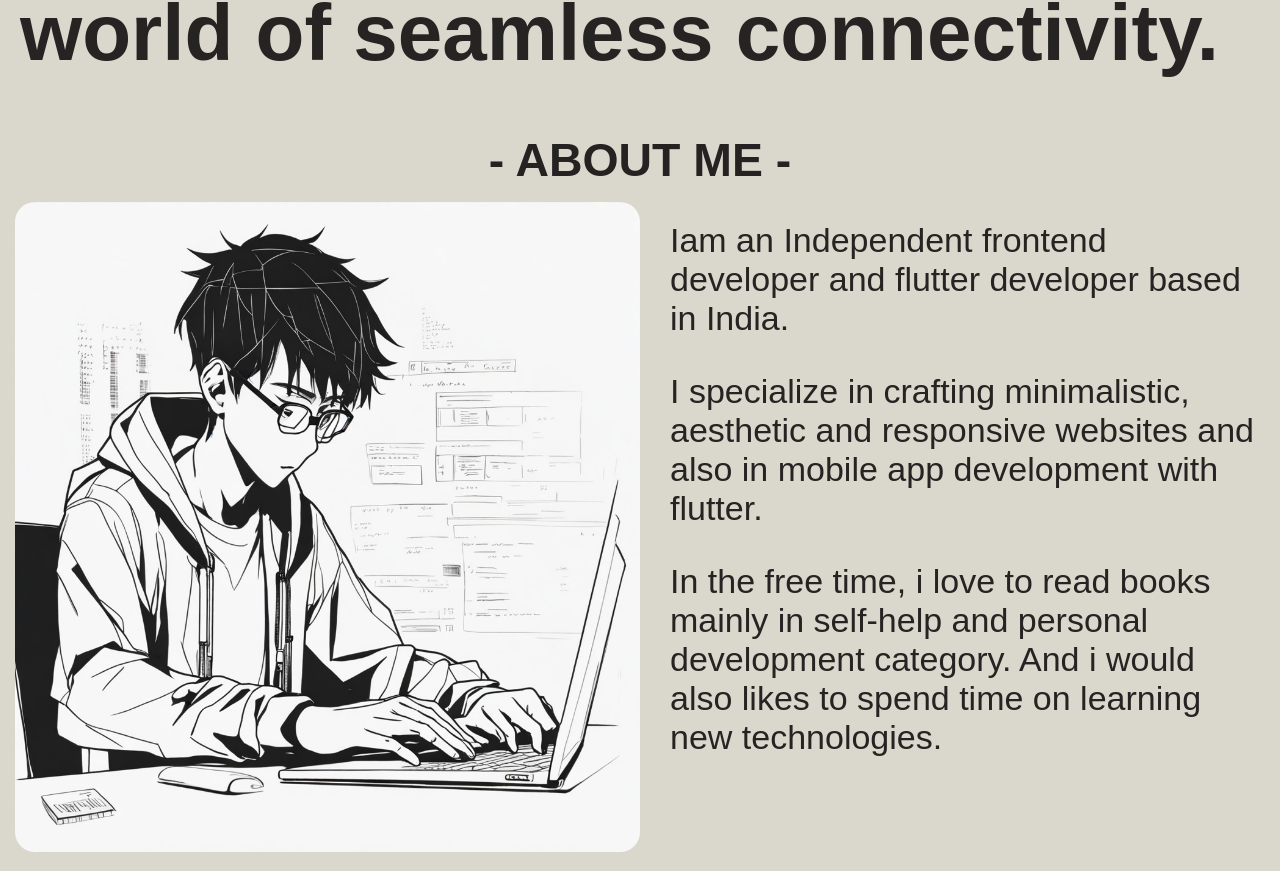
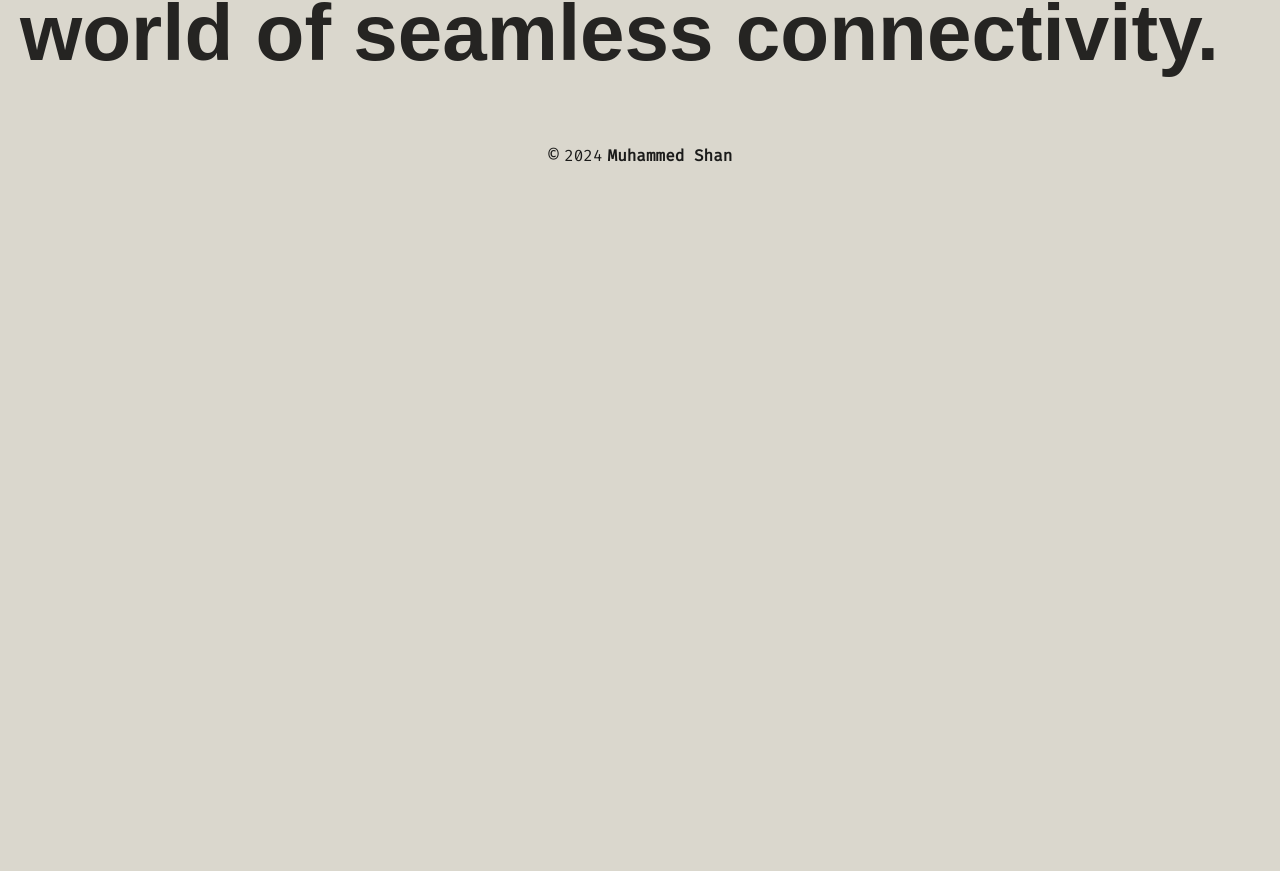
Before and after one commit to shaaanuu/portfolio, a React (Vite) app: page / in a window 1280 px wide. Shown: the part 992-1863 px from the top of the page. After the commit the page ends 1170 px from the top, so only its background shows below. Built offline with nearby package versions, Linux system fonts and the light colour scheme; a web font is replaced by a local one.

Commit message:
added footer

```diff
--- a/src/App.jsx
+++ b/src/App.jsx
@@ -1,4 +1,4 @@
-import { AboutSec } from "./aboutSec/AboutSec";
+import { Footer } from "./footer/Footer";
 import { HeroSec } from "./heroSec/HeroSec";
 import { HeroTailSec } from "./heroTailSec/HeroTailSec";
 import { NavBar } from "./navBar/NavBar";
@@ -9,7 +9,7 @@ function App() {
       <NavBar />
       <HeroSec />
       <HeroTailSec />
-      <AboutSec />
+      <Footer />
     </>
   );
 }
--- a/src/aboutSec/AboutSec.jsx
+++ /dev/null
@@ -1,29 +0,0 @@
-import "./AboutSec.scss";
-
-export const AboutSec = () => {
-  return (
-    <>
-      <div className="about-me-title">- ABOUT ME -</div>
-      <div className="about-sec" id="about">
-        <div className="about-pic">
-          <img src="/assets/pic.jpeg" alt="pic" />
-        </div>
-        <div className="about">
-          <p>
-            Iam an Independent frontend developer and flutter developer based in
-            India.
-          </p>
-          <p>
-            I specialize in crafting minimalistic, aesthetic and responsive
-            websites and also in mobile app development with flutter.
-          </p>
-          <p>
-            In the free time, i love to read books mainly in self-help and
-            personal development category. And i would also likes to spend time
-            on learning new technologies.
-          </p>
-        </div>
-      </div>
-    </>
-  );
-};
--- a/src/aboutSec/AboutSec.scss
+++ /dev/null
@@ -1,56 +0,0 @@
-.about-me-title {
-  font-family: "Black Han Sans", sans-serif;
-  text-align: center;
-  font-size: 2.9rem;
-  font-weight: bolder;
-  color: #242321;
-}
-
-.about-sec {
-  font-family: "Black Han Sans", sans-serif;
-
-  .about p {
-    margin-inline: 15px;
-    color: #252422;
-  }
-
-  @media only screen and (min-width: 1100px) {
-    display: flex;
-    .about-pic {
-      width: 50%;
-      margin: 15px;
-
-      img {
-        width: 100%;
-        height: 650px;
-        border-radius: 20px;
-      }
-    }
-    .about {
-      width: 50%;
-      max-height: 680px;
-      p {
-        font-size: 36px;
-      }
-    }
-  }
-
-  @media only screen and (max-width: 1350px) and (min-width: 1100px) {
-    .about p {
-      font-size: 34px;
-    }
-  }
-
-  @media only screen and (max-width: 1100px) {
-    .about-pic {
-      margin: 10px;
-      img {
-        width: 100%;
-        border-radius: 20px;
-      }
-    }
-    .about p {
-      font-size: 30px;
-    }
-  }
-}
--- /dev/null
+++ b/src/footer/Footer.jsx
@@ -0,0 +1,18 @@
+import React from "react";
+import "./Footer.scss";
+
+export const Footer = () => {
+  const currentYear = new Date().getFullYear();
+
+  return (
+    <footer className="footer">
+      <div className="container">
+        <div className="footer-content">
+          <span className="copyright-icon">&#169;</span>
+          <span className="year">{currentYear}</span>
+          <span className="name">Muhammed Shan</span>
+        </div>
+      </div>
+    </footer>
+  );
+};
--- /dev/null
+++ b/src/footer/Footer.scss
@@ -0,0 +1,34 @@
+@import url("https://fonts.googleapis.com/css2?family=Fira+Code&display=swap");
+
+.footer {
+  font-family: "Fira Code", monospace;
+//   bottom: 0;
+  width: 100%;
+  color: #1b1b1a;
+  padding: 10px 0;
+}
+
+.container {
+  max-width: 960px;
+  margin: 0 auto;
+  padding: 0 15px;
+}
+
+.footer-content {
+  display: flex;
+  align-items: center;
+  justify-content: center;
+}
+
+.footer-content .copyright-icon {
+  font-size: 1.2em;
+  margin-right: 5px;
+}
+
+.footer-content .year {
+  margin-right: 5px;
+}
+
+.footer-content .name {
+  font-weight: bold;
+}
```
